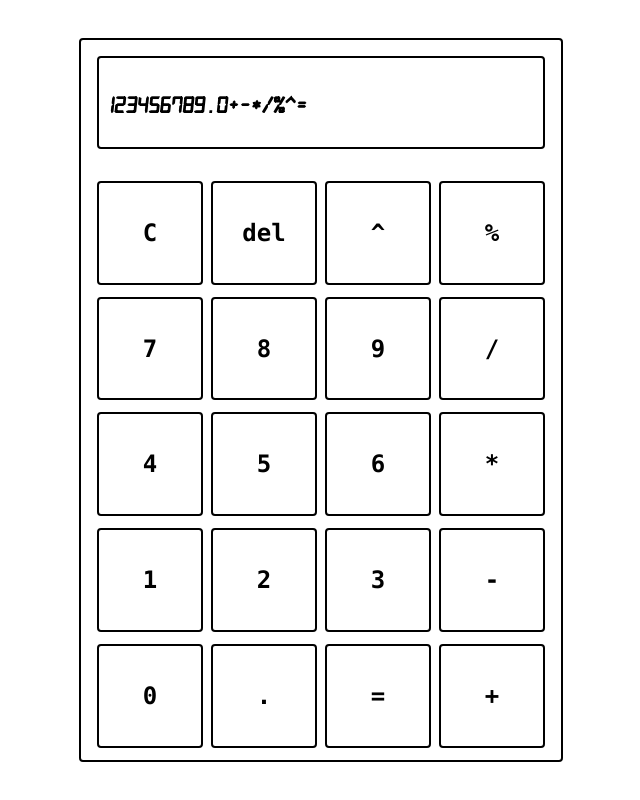
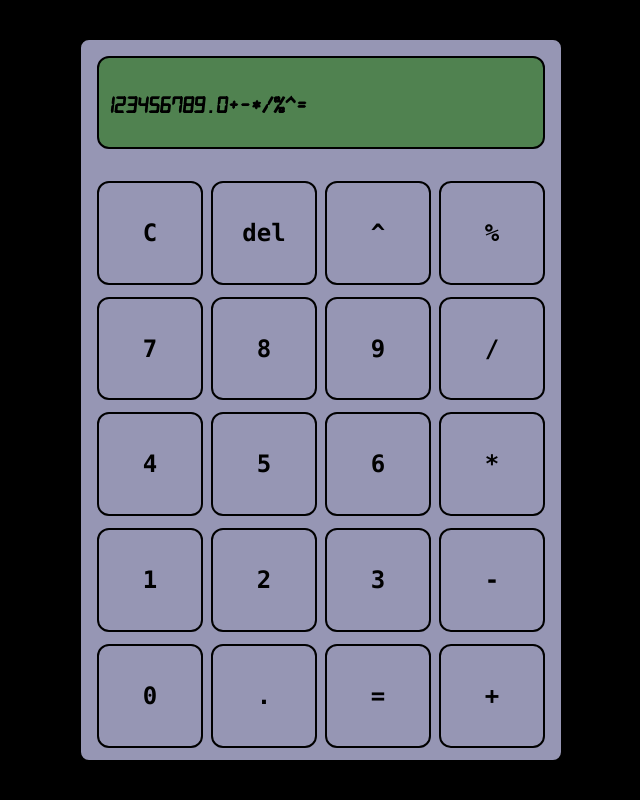
Before and after one commit to rasmus842/calculator, a plain HTML site: page index.html in a window 1280 px wide. Shown: the whole page, without its empty margins (319-959 px from the left). Drawn offline with Linux system fonts and the light colour scheme.

Commit message:
Changed body backgroun color to black

```diff
--- a/style.css
+++ b/style.css
@@ -11,7 +11,7 @@ body {
 body {
     height: 100vh;
     width: auto;
-    color: black;
+    background-color: black;
     font-family: 'Lucida Console', 'Lucida Sans', 'Lucida Sans Regular', 'Lucida Grande', 'Lucida Sans Unicode', Geneva, Verdana, sans-serif;
     font-size: 24px;
     font-weight: 800;
@@ -23,19 +23,21 @@ body {
 .calculator {
     height: 720px;
     width: 480px;
-    border: 2px solid black;
-    border-radius: 4px;
+    background-color: rgb(150, 150, 180);
+    border: 4px solid black;
+    border-radius: 12px;
     display: flex;
     flex-direction: column;
 }
 
 .display {
     flex: 1 0 auto;
+    background-color: rgb(80, 130, 80);
     font-family: 'Digital7 Mono Italic', 'Digital7 Italic', 'Digital7 Mono', 'Digital7 Regular', 'Courier New', Courier, monospace;
     font-size: 24px;
     font-weight: 700;
     border: 2px solid black;
-    border-radius: 4px;
+    border-radius: 12px;
     padding: 4px;
     margin: 16px;
     display: flex;
@@ -65,7 +67,7 @@ body {
     width: 25%;
     flex: 1 0 0;
     border: 2px solid black;
-    border-radius: 4px;
+    border-radius: 12px;
     padding: 0;
     display: flex;
     justify-content: center;
```
